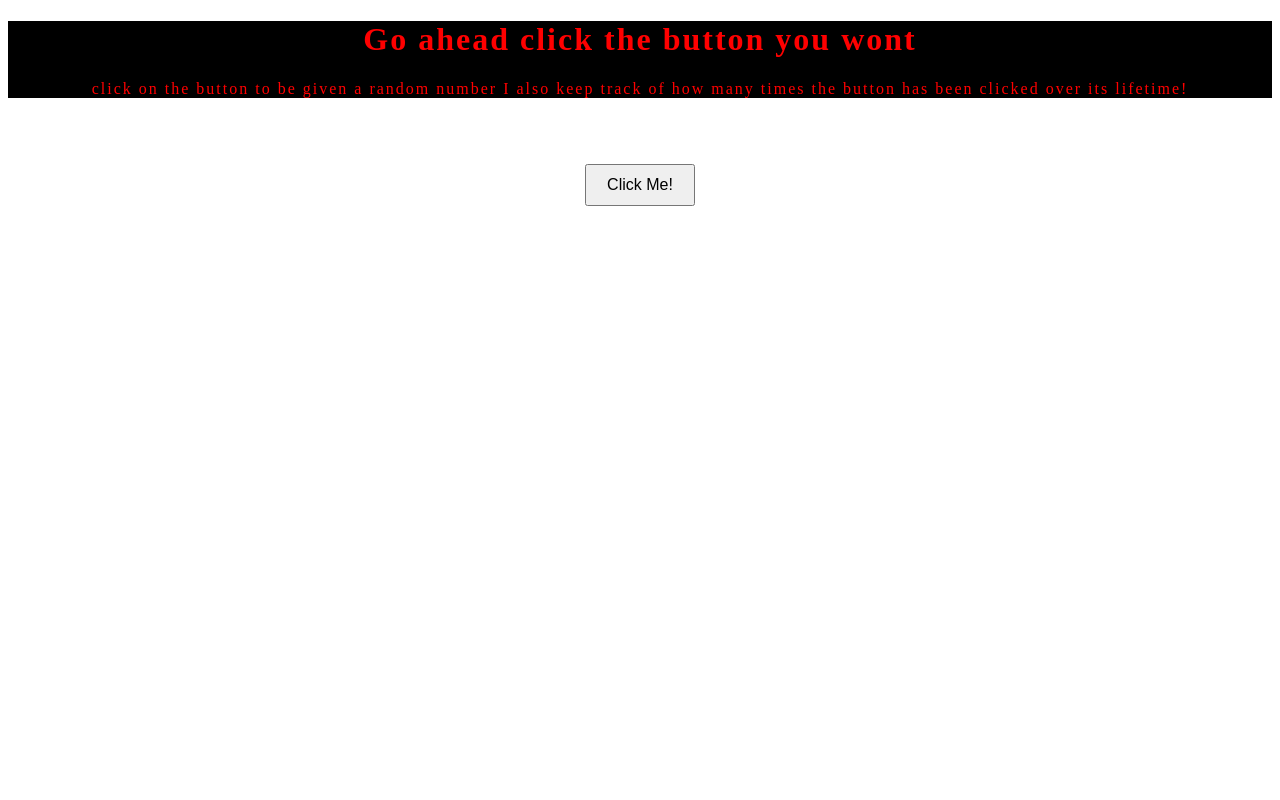
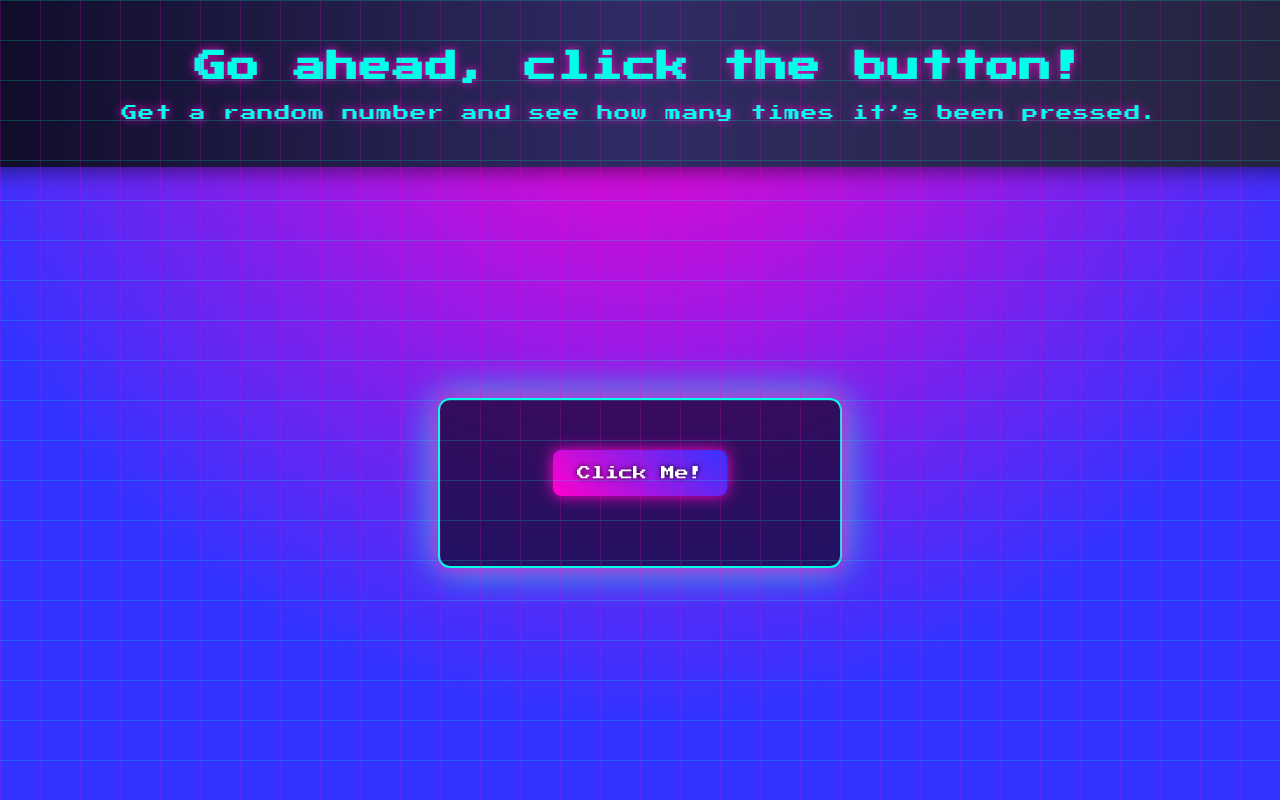
Before and after one commit to dazehead/number_generator, a Flask app: page / in a window 1280 px wide. Run offline with Flask 3, Linux system fonts and the light colour scheme; parts of the project's set-up code (start-up, migrations or seed data) failed here and were passed over.

Commit message:
chatgpt updated frontend

```diff
--- a/static/script.js
+++ b/static/script.js
@@ -1,13 +1,16 @@
+// static/script.js
 function getNumber() {
     fetch('/run-script')
-    .then(response => response.json())
-    .then(data => {
-        document.getElementById('random').innerText= 'Generated number: ' + data.number;
-        document.getElementById('result').innerText='Total Count of Button Presses: ' + data.counter
-
-    })
-    .catch(error => {
-        document.getElementById('result').innerText= 'Error fetching number';
-        console.error(error)
-    });
+      .then(response => response.json())
+      .then(data => {
+        document.getElementById('random').innerText =
+          'Generated number: ' + data.number;
+        document.getElementById('result').innerText =
+          'Total Count of Button Presses: ' + data.counter;
+      })
+      .catch(error => {
+        document.getElementById('result').innerText =
+          'Error fetching number';
+        console.error('Fetch error:', error);
+      });
 }
--- a/static/styles.css
+++ b/static/styles.css
@@ -1,39 +1,88 @@
-.top-banner{
-    background-color: black;
-    color: red;
-    text-align: center;
-    letter-spacing: 2px;
-}
-
-.application {
-    display: flex;
-    justify-content: center;
-    padding-top: 50px;
-  }
-
-  .box {
-    border: 2px solid #ccc;
-    border-radius: 10px;
-    padding: 40px;
+/* static/styles.css */
+/* 80s Vaporwave Palette + Retro Fonts */
+body {
+    margin: 0;
+    padding: 0;
+    font-family: 'Orbitron', sans-serif;
+    background: radial-gradient(circle at 50% 0, #ff00cc 0%, #3333ff 70%);
+    color: #fff;
+    min-height: 100vh;
     display: flex;
     flex-direction: column;
     align-items: center;
-    background-color: #f9f9f9;
-    box-shadow: 0 0 10px rgba(0,0,0,0.1);
   }
 
-button {
-    margin-bottom: 20px;
-    padding: 10px 20px;
-    font-size: 16px;
-}
+  /* Top Banner */
+  .top-banner {
+    width: 100%;
+    padding: 30px 20px;
+    background: linear-gradient(90deg, #0f0c29, #302b63, #24243e);
+    text-align: center;
+    font-family: 'Press Start 2P', monospace;
+    color: #00ffe7;
+    text-shadow: 0 0 10px #ff00cc;
+    letter-spacing: 1px;
+    box-shadow: 0 4px 20px rgba(0,0,0,0.5);
+  }
 
-#result {
-    font-size: 20px;
+  /* Centered App Container */
+  .application {
+    flex: 1;
+    display: flex;
+    justify-content: center;
+    align-items: center;
+    padding: 40px;
+  }
+
+  /* Neon‑edged Box */
+  .box {
+    background: rgba(0, 0, 0, 0.6);
+    border: 2px solid #00ffe7;
+    border-radius: 12px;
+    padding: 50px 40px;
+    text-align: center;
+    box-shadow: 0 0 20px #ff00cc, 0 0 40px #00ffe7;
+    width: 320px;
+  }
+
+  /* Button Styling */
+  button {
+    font-family: 'Press Start 2P', monospace;
+    background: linear-gradient(45deg, #ff00cc, #3333ff);
+    border: none;
+    border-radius: 8px;
+    padding: 16px 24px;
+    font-size: 14px;
+    color: #fff;
+    cursor: pointer;
+    text-shadow: 0 0 5px #000;
+    box-shadow: 0 0 15px #ff00cc;
+    transition: transform 0.2s ease, box-shadow 0.2s ease;
+  }
+
+  button:hover {
+    transform: scale(1.1);
+    box-shadow: 0 0 25px #00ffe7;
+  }
+
+  /* Output Text */
+  #random, #result {
+    margin-top: 20px;
+    font-size: 14px;
     font-weight: bold;
-}
+    text-shadow: 0 0 5px #00ffe7;
+  }
 
-#number {
-    font-size: 20px;
-    font-weight: bold;
-}
+  /* Animated Grid Overlay */
+  body::before {
+    content: "";
+    position: fixed;
+    top: 0; left: 0;
+    width: 100%; height: 100%;
+    background:
+      linear-gradient(#00ffe7 1px, transparent 1px) 0 0,
+      linear-gradient(90deg, #ff00cc 1px, transparent 1px) 0 0;
+    background-size: 40px 40px;
+    opacity: 0.2;
+    pointer-events: none;
+  }
--- a/templates/index.html
+++ b/templates/index.html
@@ -1,26 +1,29 @@
+<!-- templates/index.html -->
 <!DOCTYPE html>
 <html lang="en">
 <head>
-    <link rel="stylesheet" href="{{ url_for('static', filename='styles.css', v=2)}}">
     <meta charset="UTF-8">
     <meta name="viewport" content="width=device-width, initial-scale=1.0">
-    <title>Document</title>
+    <title>Vaporwave Number Generator</title>
+    <!-- Retro Fonts -->
+    <link href="https://fonts.googleapis.com/css2?family=Press+Start+2P&family=Orbitron:wght@400;700&display=swap" rel="stylesheet">
+    <!-- Your Vaporwave CSS -->
+    <link rel="stylesheet" href="{{ url_for('static', filename='styles.css', v=2) }}">
 </head>
 <body>
     <div class="top-banner">
-        <h1>Go ahead click the button you wont</h1>
-        <p>click on the button to be given a random number I also keep track of how many times the button has been clicked over its lifetime!</p>
+        <h1>Go ahead, click the button!</h1>
+        <p>Get a random number and see how many times it’s been pressed.</p>
     </div>
+
     <div class="application">
-        <div class="'box">
-
+        <div class="box">
             <button onclick="getNumber()">Click Me!</button>
             <p id="random"></p>
             <p id="result"></p>
-
         </div>
     </div>
 
-    <script src="/static/script.js"></script>
+    <script src="{{ url_for('static', filename='script.js', v=3) }}"></script>
 </body>
 </html>
```
